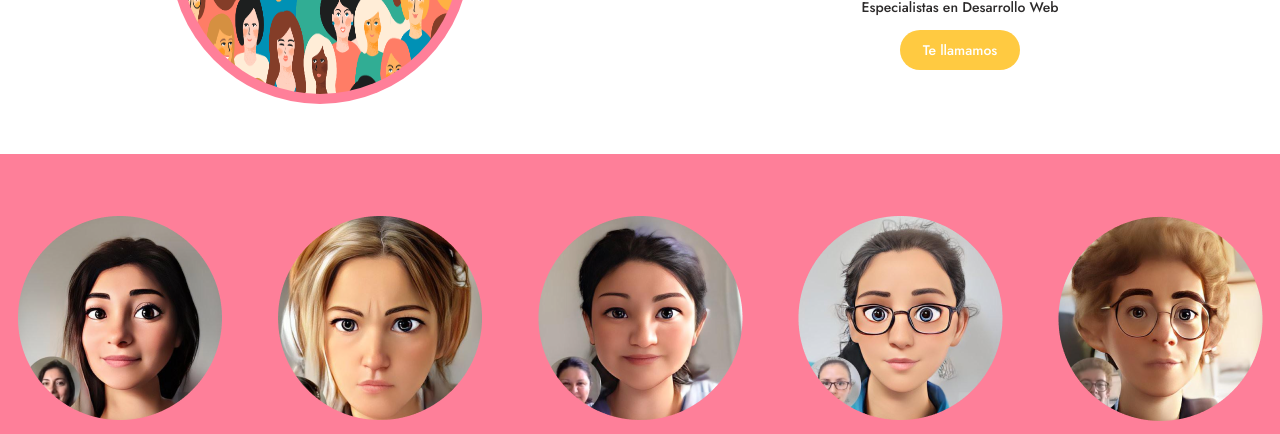
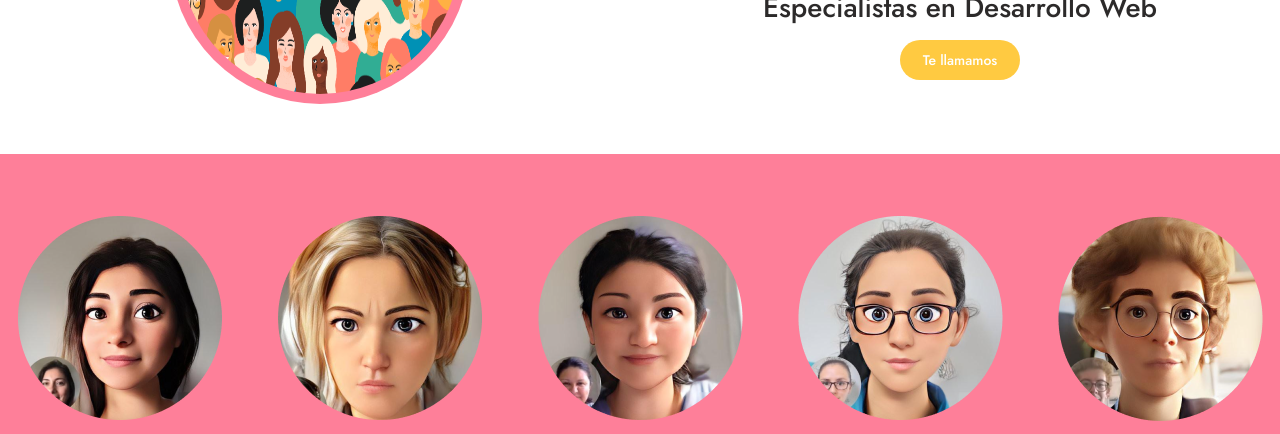
Before and after one commit to IsabelGuMo/TheFlowerPower, a plain HTML site: page 00TheFlowerPowerTeam/index.html in a window 1280 px wide. Shown: the part 246-680 px from the top of the page. Drawn offline with Linux system fonts and the light colour scheme.

Commit message:
cambio de tamaño de fuente

```diff
--- a/00TheFlowerPowerTeam/styles.css
+++ b/00TheFlowerPowerTeam/styles.css
@@ -46,7 +46,7 @@
 
 .especialistas{
     font-family: 'Jost', sans-serif;
-    font-size: 14px;
+    font-size: 28px;
     color: rgb(44, 42, 42);
     padding-top: 2%;
     padding-bottom: 2%;
```
